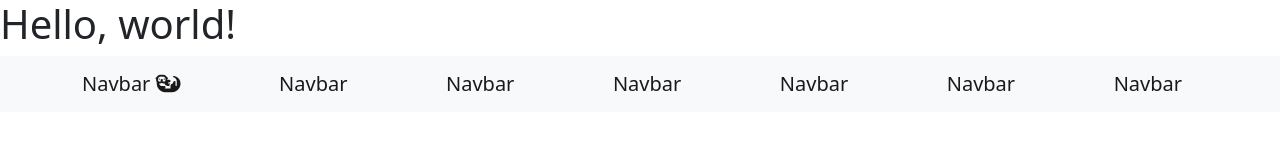
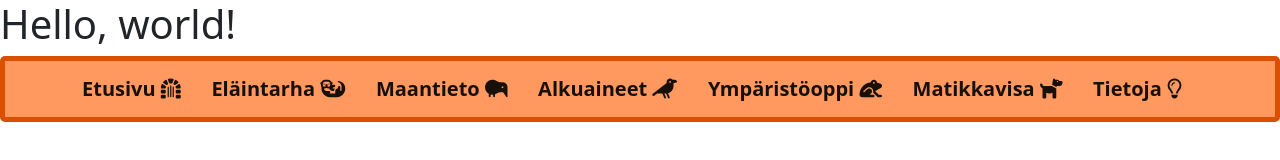
Before and after one commit to SG1-a-team/opetusohjelma, a plain HTML site: page HTML/navbar.html in a window 1280 px wide. Drawn offline with nearby package versions, Linux system fonts and the light colour scheme.

Commit message:
Styling navbar

```diff
--- a/CSS/stylenavbar.css
+++ b/CSS/stylenavbar.css
@@ -1,3 +1,11 @@
-#linkki1:hover {
-background-color:grey;
+#navbar {
+    border: 5px solid #DA4F00;
+    border-radius: 5px;
+    background-color: #FF995F;
+    font-weight: bold;
+    }
+
+
+#navbar a:hover {
+    color: #056888;
 }
--- a/HTML/navbar.html
+++ b/HTML/navbar.html
@@ -12,15 +12,15 @@
   <body>
     <h1>Hello, world!</h1>
 
-    <nav class="navbar navbar-expand-lg bg-light">
+    <nav class="navbar navbar-expand-lg" id="navbar">
         <div class="container-md">
-          <a class="navbar-brand" href="#" id="linkki1">Navbar <i class="fa-solid fa-otter" id="otter"></i></a>
-          <a class="navbar-brand" href="#" id="linkki2">Navbar</a>
-          <a class="navbar-brand" href="#" id="linkki3">Navbar</a>
-          <a class="navbar-brand" href="#" id="linkki4">Navbar</a>
-          <a class="navbar-brand" href="#" id="linkki5">Navbar</a>
-          <a class="navbar-brand" href="#" id="linkki6">Navbar</a>
-          <a class="navbar-brand" href="#" id="linkki7">Navbar</a>
+          <a class="navbar-brand" href="#" id="link1">Etusivu <i class="fa-solid fa-dungeon" id="home"> </i></a>
+          <a class="navbar-brand" href="#" id="link2">Eläintarha <i class="fa-solid fa-otter" id="otter"> </i></a>
+          <a class="navbar-brand" href="#" id="link3">Maantieto <i class="fa-solid fa-kiwi-bird" id="kiwi"></i></a>
+          <a class="navbar-brand" href="#" id="link4">Alkuaineet <i class="fa-solid fa-crow" id="crow"></i></a>
+          <a class="navbar-brand" href="#" id="link5">Ympäristöoppi <i class="fa-solid fa-frog" id="frog"></i></a>
+          <a class="navbar-brand" href="#" id="link6">Matikkavisa <i class="fa-solid fa-dog" id="dog"></i></a>
+          <a class="navbar-brand" href="#" id="link7">Tietoja <i class="fa-regular fa-lightbulb" id="bulb"></i></a>
         </div>
       </nav>
 
--- a/JS/navbar.js
+++ b/JS/navbar.js
@@ -1,4 +1,4 @@
-let linkki1 = document.getElementById('linkki1');
+let link2 = document.getElementById('link2');
 let otter = document.getElementById('otter');
 
 function animation() {
@@ -9,5 +9,5 @@ function no_animation() {
     otter.classList.remove('fa-bounce');
 }
 
-linkki1.addEventListener('mouseenter', animation);
-linkki1.addEventListener('mouseleave', no_animation);
+link2.addEventListener('mouseenter', animation);
+link2.addEventListener('mouseleave', no_animation);
```
